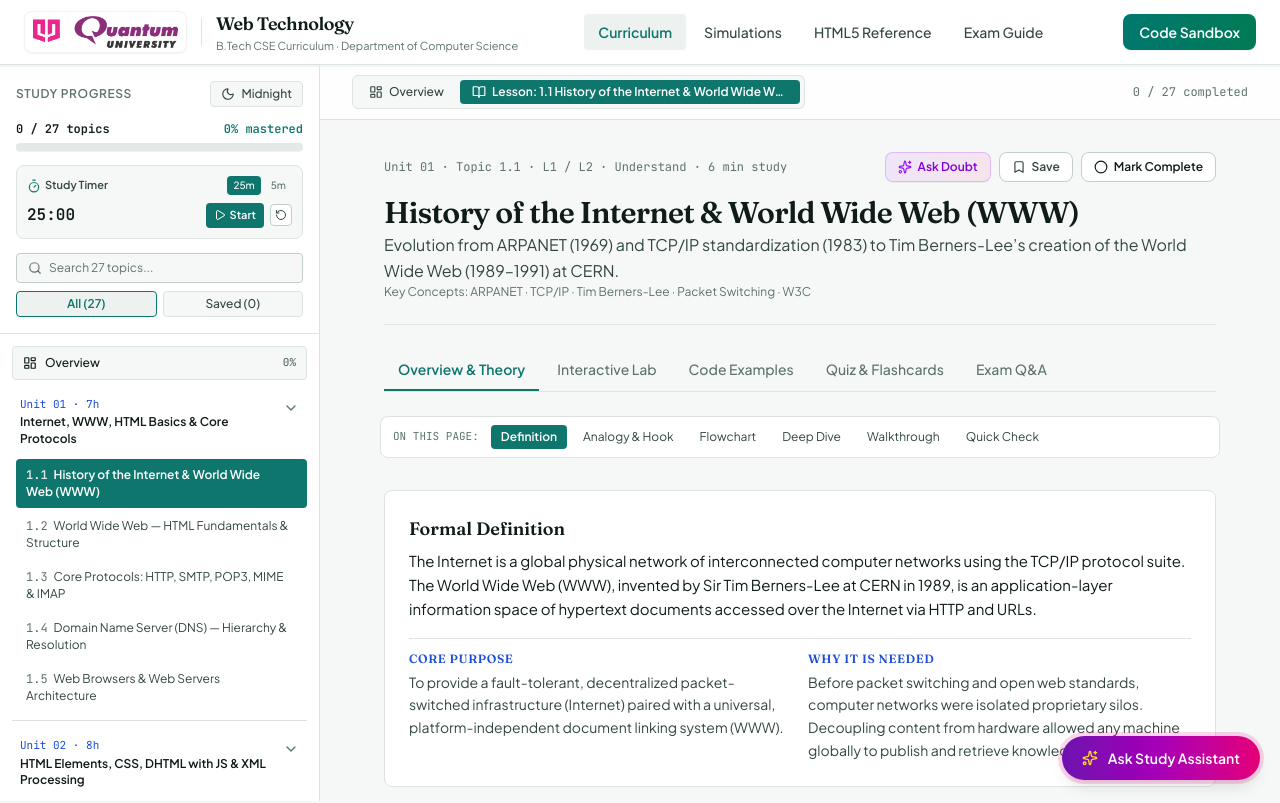
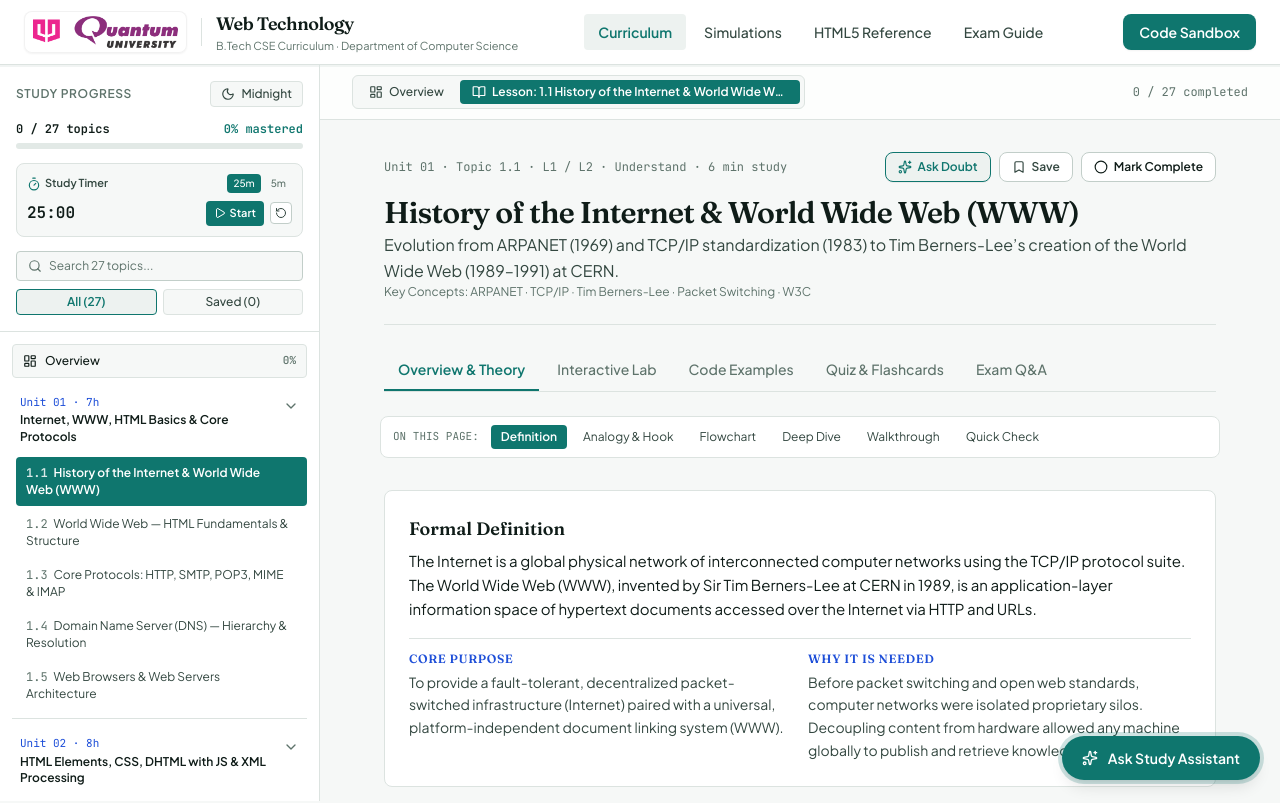
Before and after one commit to Priyansu17/Syllabus_READ, a React (Vite) app: page / in a window 1280 px wide. Shown: the top 803 px of the page. Built offline with nearby package versions, Linux system fonts and the light colour scheme.

Commit message:
style: align all interactive elements strictly to the core Botanical Teal palette

```diff
--- a/src/App.tsx
+++ b/src/App.tsx
@@ -353,15 +353,15 @@ export default function App() {
         </main>
       )}
 
-      {/* Floating Doubt Solver Launcher with Quantum Brand Accent */}
+      {/* Floating Doubt Solver Launcher */}
       {!doubtDrawerOpen && (
         <button
           type="button"
           onClick={() => setDoubtDrawerOpen(true)}
           aria-label="Open Doubt Solver Assistant"
-          className="fixed bottom-5 right-5 z-40 inline-flex items-center gap-2.5 px-4 sm:px-5 py-3 rounded-full bg-gradient-to-r from-purple-800 via-fuchsia-700 to-pink-600 text-white shadow-lg hover:shadow-2xl text-xs sm:text-sm font-semibold cursor-pointer transition-all duration-300 hover:scale-105 hover:-translate-y-0.5 ring-4 ring-pink-500/20 active:scale-95"
+          className="fixed bottom-5 right-5 z-40 inline-flex items-center gap-2.5 px-4 sm:px-5 py-3 rounded-full bg-[var(--accent-primary)] hover:bg-[var(--accent-hover)] text-[var(--bg-surface)] shadow-lg hover:shadow-xl text-xs sm:text-sm font-semibold cursor-pointer transition-all duration-300 hover:scale-105 hover:-translate-y-0.5 ring-4 ring-[var(--accent-primary)]/20 active:scale-95"
         >
-          <Sparkles className="w-4 h-4 text-yellow-300" />
+          <Sparkles className="w-4 h-4" />
           <span>Ask Study Assistant</span>
         </button>
       )}
--- a/src/components/CurriculumSidebar.tsx
+++ b/src/components/CurriculumSidebar.tsx
@@ -125,9 +125,9 @@ export const CurriculumSidebar: React.FC<CurriculumSidebarProps> = ({
               {mastery.percentage}% mastered
             </span>
           </div>
-          <div className="h-2 w-full rounded-full bg-[var(--bg-muted)] overflow-hidden shadow-2xs">
+          <div className="h-1.5 w-full rounded-full bg-[var(--bg-muted)] overflow-hidden">
             <div
-              className="h-full bg-gradient-to-r from-teal-600 via-purple-600 to-pink-500 transition-all duration-500 rounded-full"
+              className="h-full bg-[var(--accent-primary)] transition-all duration-500 rounded-full"
               style={{ width: `${mastery.percentage}%` }}
             />
           </div>
--- a/src/components/Header.tsx
+++ b/src/components/Header.tsx
@@ -96,8 +96,8 @@ export const Header: React.FC<HeaderProps> = ({
             onClick={() => onNavigate('sandbox')}
             className={`px-3.5 sm:px-4 py-2 text-xs sm:text-sm font-semibold rounded-lg shadow-xs transition-all duration-200 whitespace-nowrap shrink-0 cursor-pointer ${
               activeView === 'sandbox'
-                ? 'bg-gradient-to-r from-purple-700 to-pink-600 text-white shadow-md scale-105'
-                : 'bg-gradient-to-r from-teal-700 to-emerald-700 hover:from-teal-600 hover:to-emerald-600 text-white hover:shadow-md hover:-translate-y-0.5'
+                ? 'bg-[var(--accent-warm)] text-[var(--bg-surface)] shadow-md scale-102'
+                : 'bg-[var(--accent-primary)] hover:bg-[var(--accent-hover)] text-[var(--bg-surface)] hover:shadow-md hover:-translate-y-0.5'
             }`}
           >
             Code Sandbox
--- a/src/components/TopicReader.tsx
+++ b/src/components/TopicReader.tsx
@@ -185,9 +185,9 @@ export const TopicReader: React.FC<TopicReaderProps> = ({
             <button
               type="button"
               onClick={() => onOpenDoubtSolver()}
-              className="inline-flex items-center gap-1.5 px-3 py-1.5 text-xs font-semibold rounded-lg border border-purple-400/40 bg-gradient-to-r from-purple-500/10 to-pink-500/10 text-purple-700 dark:text-purple-300 hover:from-purple-500/20 hover:to-pink-500/20 transition-all duration-200 hover:scale-105 whitespace-nowrap cursor-pointer shadow-2xs"
+              className="inline-flex items-center gap-1.5 px-3 py-1.5 text-xs font-semibold rounded-lg border border-[var(--accent-primary)] bg-[var(--bg-subtle)] text-[var(--accent-primary)] hover:bg-[var(--accent-primary)] hover:text-[var(--bg-surface)] transition-all duration-200 hover:scale-102 whitespace-nowrap cursor-pointer shadow-2xs"
             >
-              <Sparkles className="w-3.5 h-3.5 text-purple-600 dark:text-purple-300" />
+              <Sparkles className="w-3.5 h-3.5" />
               Ask Doubt
             </button>
             <button
--- a/src/index.css
+++ b/src/index.css
@@ -26,13 +26,6 @@
     --accent-sage: #15803D;
     --accent-crimson: #B91C1C;
     --accent-cyan: #0E7490;
-
-    /* Quantum University Official Identity Palette */
-    --quantum-pink: #E91E8F;
-    --quantum-purple: #8E258D;
-    --quantum-purple-dark: #6B176A;
-    --quantum-gradient: linear-gradient(135deg, #8E258D 0%, #E91E8F 100%);
-    --quantum-glow: 0 0 20px rgba(233, 30, 143, 0.25);
   }
 
   .dark {
@@ -55,13 +48,6 @@
     --accent-sage: #4ADE80;
     --accent-crimson: #F87171;
     --accent-cyan: #22D3EE;
-
-    /* Quantum University Dark Brand Glow */
-    --quantum-pink: #F43F9E;
-    --quantum-purple: #A833A7;
-    --quantum-purple-dark: #8E258D;
-    --quantum-gradient: linear-gradient(135deg, #A833A7 0%, #F43F9E 100%);
-    --quantum-glow: 0 0 25px rgba(244, 63, 158, 0.35);
   }
 
   html {
@@ -145,22 +131,6 @@
   animation: flowDash 1.1s linear infinite;
 }
 
-/* Dynamic Interactive Animations */
-@keyframes subtlePulse {
-  0%, 100% {
-    transform: scale(1);
-    box-shadow: 0 4px 14px rgba(142, 37, 141, 0.25);
-  }
-  50% {
-    transform: scale(1.02);
-    box-shadow: 0 6px 22px rgba(233, 30, 143, 0.4);
-  }
-}
-
-.animate-quantum-pulse {
-  animation: subtlePulse 3s ease-in-out infinite;
-}
-
 .glass-panel {
   background: rgba(255, 255, 255, 0.85);
   backdrop-filter: blur(8px);
@@ -179,13 +149,13 @@
 
 .quantum-card-hover:hover {
   transform: translateY(-2px);
-  box-shadow: 0 8px 24px -4px rgba(142, 37, 141, 0.12), 0 4px 8px -2px rgba(0, 0, 0, 0.04);
-  border-color: rgba(233, 30, 143, 0.35);
+  box-shadow: 0 8px 24px -4px rgba(15, 118, 110, 0.1), 0 4px 8px -2px rgba(0, 0, 0, 0.04);
+  border-color: var(--accent-primary);
 }
 
 .dark .quantum-card-hover:hover {
-  box-shadow: 0 8px 24px -4px rgba(244, 63, 158, 0.18), 0 4px 8px -2px rgba(0, 0, 0, 0.3);
-  border-color: rgba(244, 63, 158, 0.4);
+  box-shadow: 0 8px 24px -4px rgba(45, 212, 191, 0.12), 0 4px 8px -2px rgba(0, 0, 0, 0.3);
+  border-color: var(--accent-primary);
 }
 
 @media (prefers-reduced-motion: reduce) {
```
